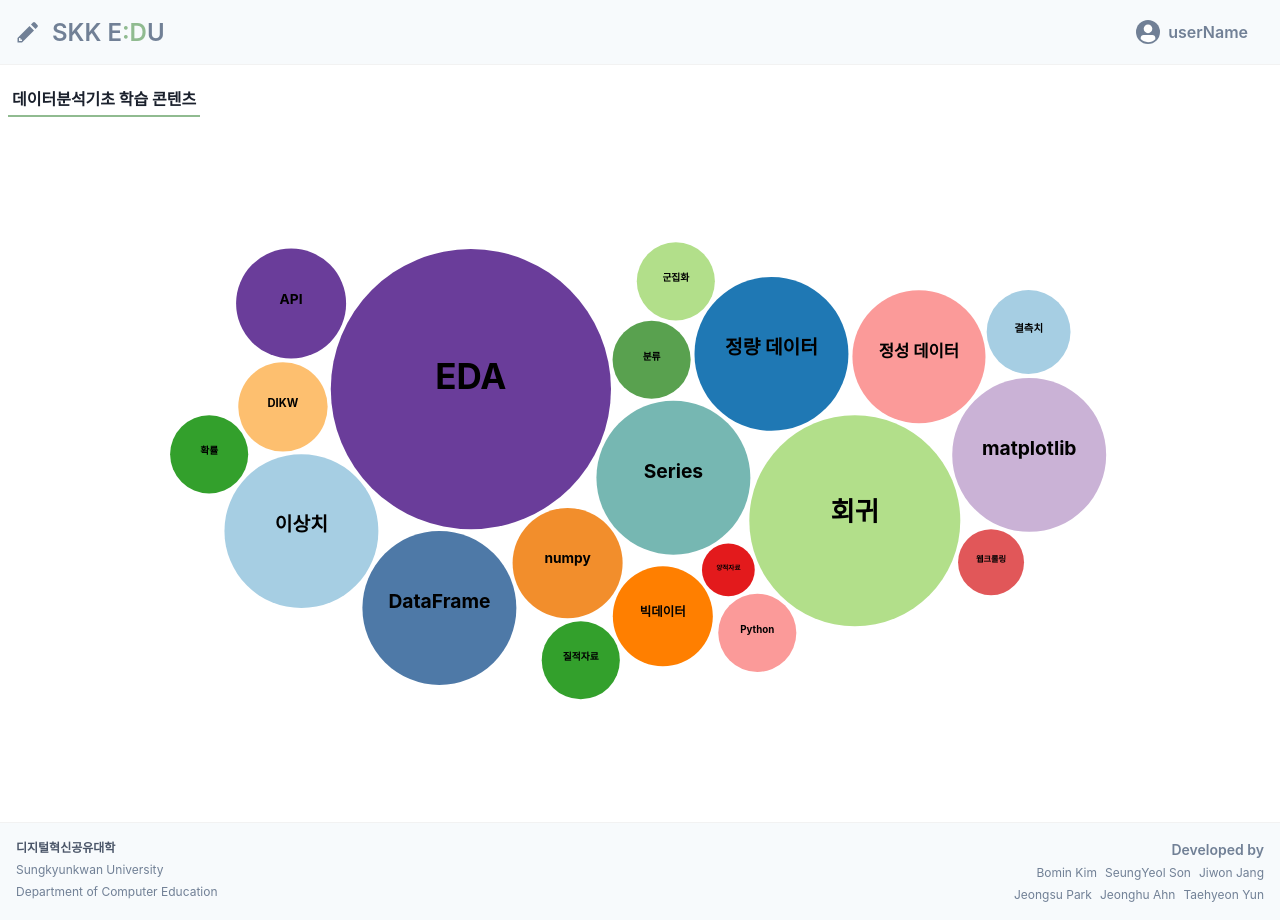
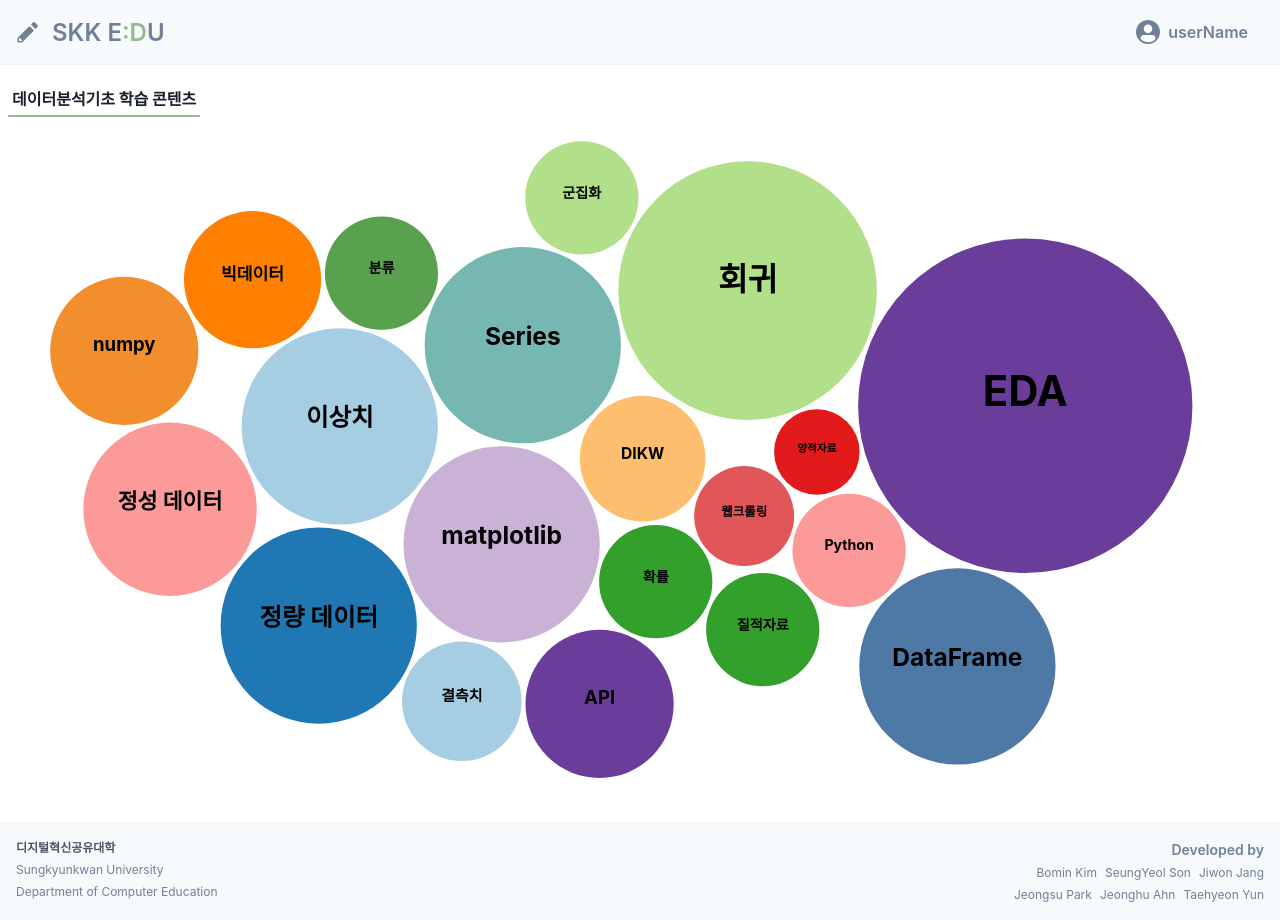
Before and after one commit to SKKU-COMEDU-AI-EDU-Platform-DEV-TEAM/front, a Next.js app: page /course in a window 1280 px wide. Shown: the top 920 px of the page. Built offline with nearby package versions, Linux system fonts and the light colour scheme.

Commit message:
fe: edit bubble chart size

```diff
--- a/pages/course.tsx
+++ b/pages/course.tsx
@@ -54,8 +54,8 @@ export default function CoursePage() {
           height={650}
           textFillColor="black"
           backgroundColor="#fff"
-          minValue={20}
-          maxValue={90}
+          minValue={10}
+          maxValue={60}
           metaverse={metaverse}
           type={user.type}
         />
```
